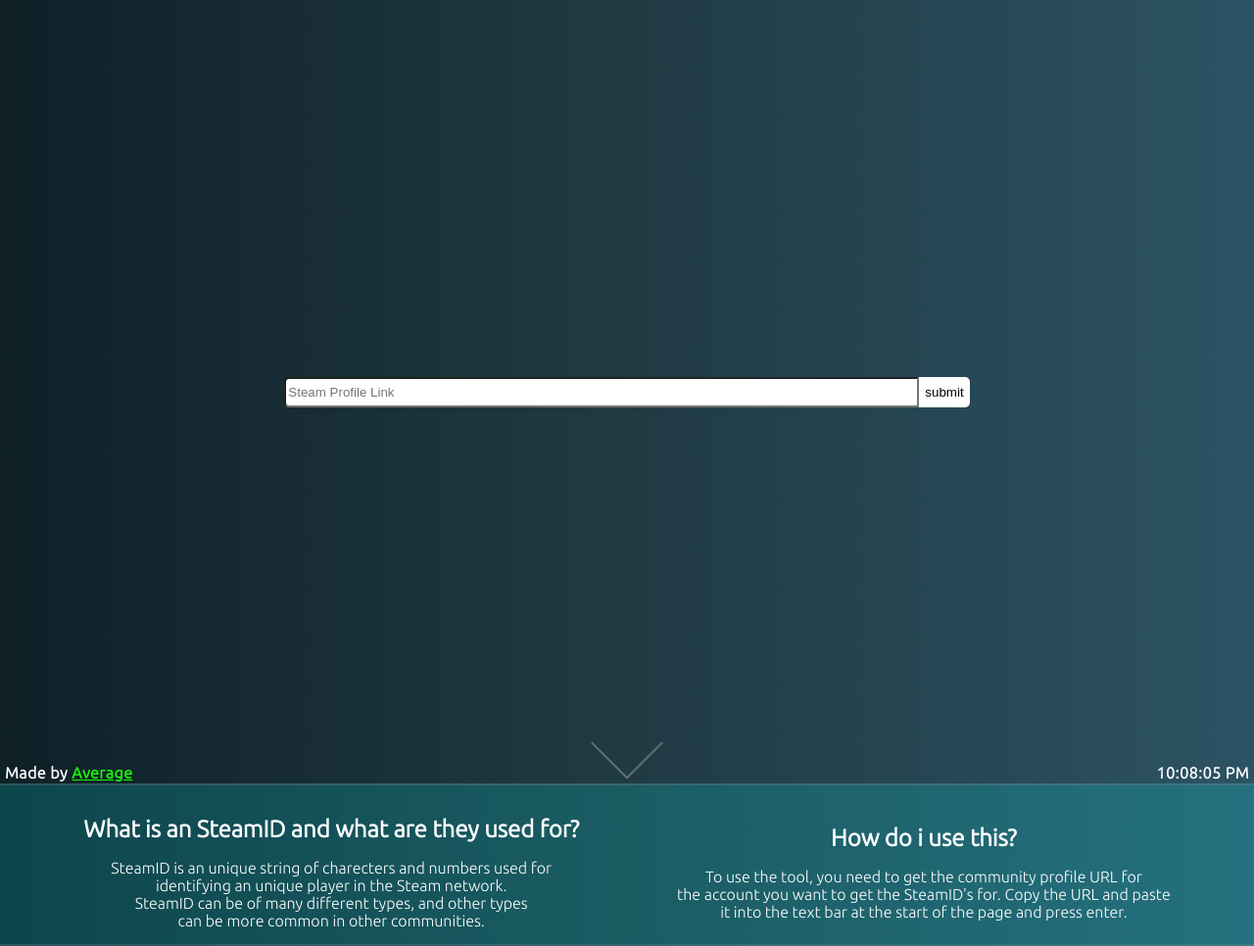
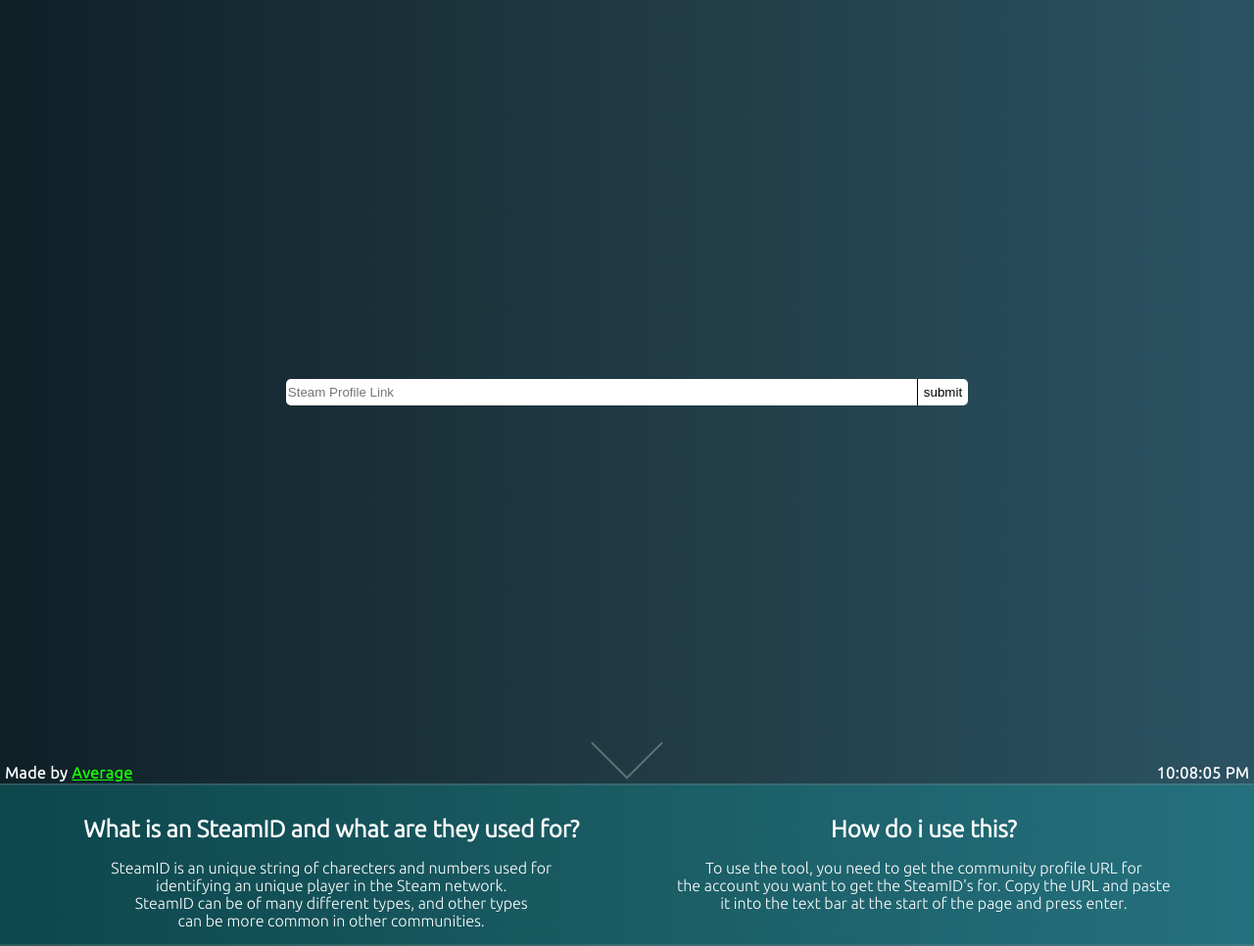
Before and after one commit to Averagess/picasso, a website: page public/html/steamid.html in a window 1280 px wide. Shown: the whole page at 98% size. Drawn offline with Linux system fonts and the light colour scheme.

Commit message:
Enhanced styling

```diff
--- a/public/css/steamid.css
+++ b/public/css/steamid.css
@@ -95,10 +95,7 @@
   margin: 0em;
   font: 400 13.3333px Arial;
   padding: 1px 2px;
-  border-width: 2px;
-  border-style: inset;
-  border-color: -internal-light-dark(rgb(118, 118, 118), rgb(133, 133, 133));
-  border-image: initial;
+  border-width: 0;
 }
 
 button {
@@ -110,7 +107,8 @@
   margin: 0;
   cursor: default;
   background-color: #ffffff;
-  border: 0px;
+  border: 1px solid black;
+  border-width: 0px 0px 0px 1px;
   cursor: pointer;
 }
 
@@ -175,11 +173,10 @@
   flex-direction: row;
   justify-content: center;
   flex-wrap: wrap;
-  align-items: center;
+  align-items: flex-start;
 }
 
 .help-element {
-  min-height: 100px;
   text-align: center;
   padding-top: 15px;
   padding-bottom: 15px;
@@ -196,7 +193,7 @@
 }
 /* width */
 ::-webkit-scrollbar {
-  width: 5px;
+  width: 3px;
 }
 
 /* Track */
```
